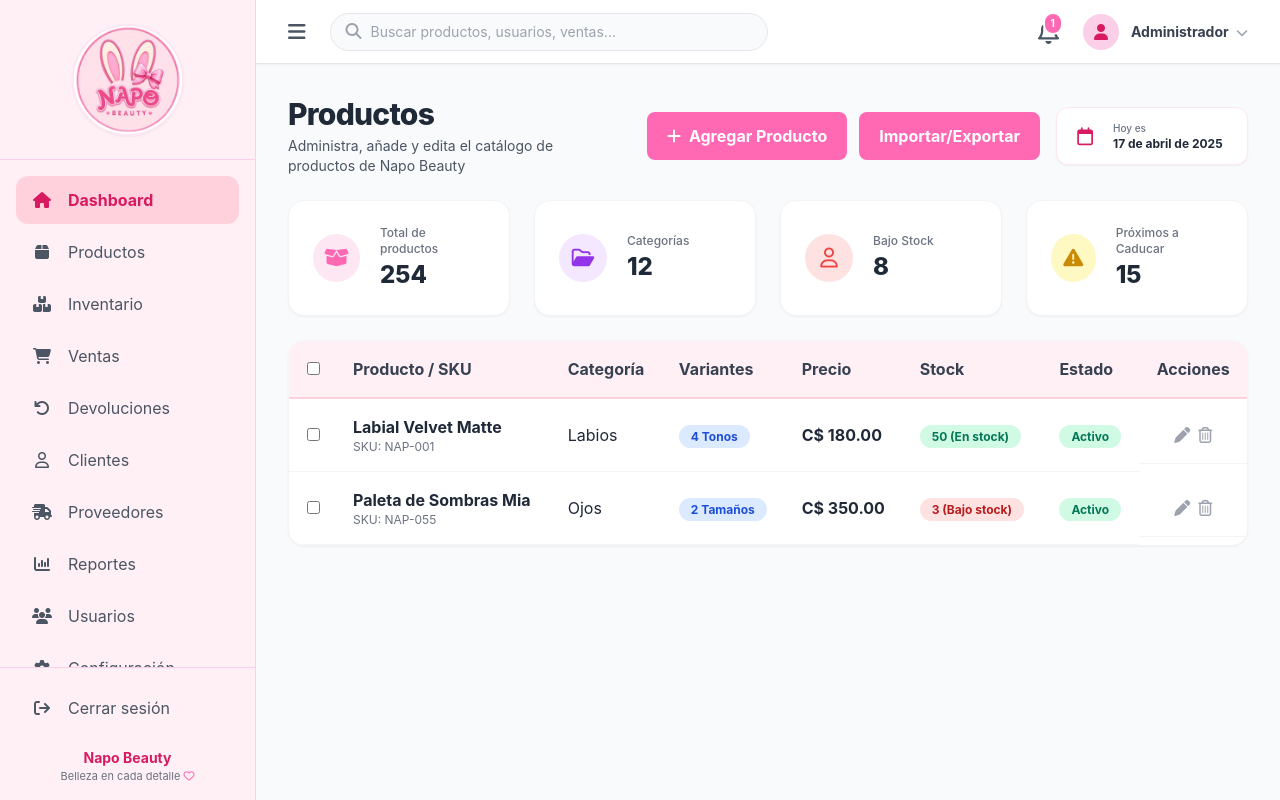
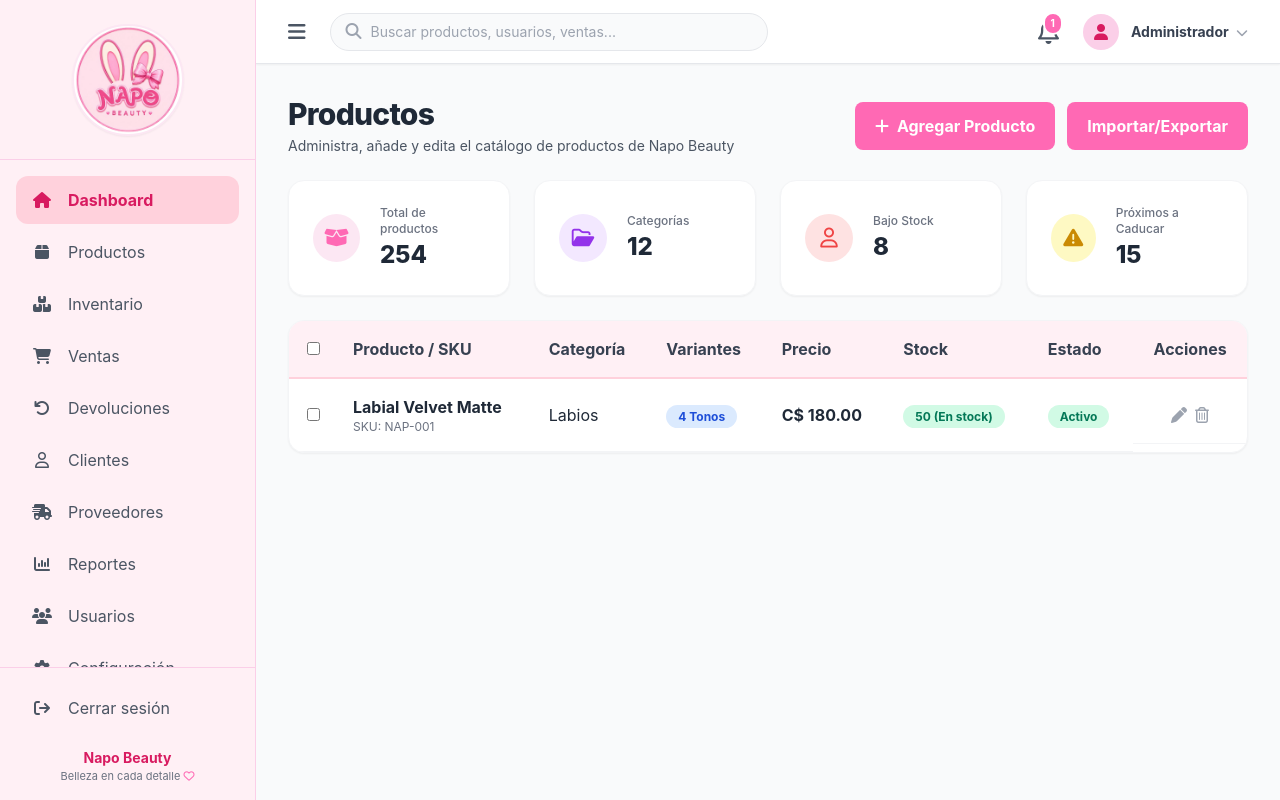
Before and after one commit to Vane8949/NapoBeauty, a Django app: page /productos/ in a window 1280 px wide. Run offline with Django 5.2, Linux system fonts and the light colour scheme; some libraries are stand-ins or nearby versions.

Commit message:
Update index.html

```diff
--- a/templates/productos/index.html
+++ b/templates/productos/index.html
@@ -1,8 +1,12 @@
 {% extends 'base.html' %}
 {% load static %}
 
+{% block extra_css %}
+<!-- CSS exclusivo de Productos -->
+<link rel="stylesheet" href="{% static 'css/productos.css' %}">
+{% endblock %}
+
 {% block content %}
-<!-- Encabezado y Fecha -->
 <div class="flex flex-col xl:flex-row justify-between items-start xl:items-center gap-6 mb-6">
     <div class="flex-1">
         <h1 class="text-3xl font-extrabold text-gray-800 tracking-tight mb-1">Productos</h1>
@@ -10,29 +14,13 @@
     </div>
 
     <div class="flex flex-col sm:flex-row items-center gap-4">
-        <!-- Uso de la clase CSS limpia: btn-primario -->
         <div class="flex gap-3">
-            <button class="btn-primario">
-                <i class="fa-solid fa-plus"></i> Agregar Producto
-            </button>
-            <button class="btn-primario">
-                Importar/Exportar
-            </button>
-        </div>
-
-        <div class="flex gap-4">
-            <div class="bg-white rounded-xl p-3 shadow-sm border border-pink-100 flex items-center gap-3 w-48">
-                <div class="w-8 h-8 text-napo-text rounded-lg flex items-center justify-center text-lg"><i class="fa-regular fa-calendar"></i></div>
-                <div>
-                    <p class="text-[10px] text-gray-500 font-medium">Hoy es</p>
-                    <p class="text-xs font-bold text-gray-800">17 de abril de 2025</p>
-                </div>
-            </div>
+            <button class="btn-primario"><i class="fa-solid fa-plus"></i> Agregar Producto</button>
+            <button class="btn-primario">Importar/Exportar</button>
         </div>
     </div>
 </div>
 
-<!-- Tarjetas de Indicadores (KPIs) usando clase: tarjeta-kpi -->
 <div class="grid grid-cols-1 md:grid-cols-2 lg:grid-cols-4 gap-6 mb-6">
     <div class="tarjeta-kpi">
         <div class="tarjeta-icono bg-pink-100 text-napo-primary"><i class="fa-solid fa-box-open"></i></div>
@@ -64,7 +52,6 @@
     </div>
 </div>
 
-<!-- Tabla usando clases CSS: tabla-napo y badge -->
 <div class="bg-white rounded-2xl shadow-sm border border-gray-100 overflow-hidden">
     <div class="overflow-x-auto">
         <table class="tabla-napo">
@@ -94,19 +81,6 @@
                         <button class="hover:text-red-500"><i class="fa-regular fa-trash-can"></i></button>
                     </td>
                 </tr>
-                <tr>
-                    <td class="text-center"><input type="checkbox" class="rounded accent-pink-500"></td>
-                    <td><p class="font-bold text-gray-800">Paleta de Sombras Mia</p><p class="text-xs text-gray-500">SKU: NAP-055</p></td>
-                    <td>Ojos</td>
-                    <td><span class="badge badge-neutro bg-blue-100 text-blue-700">2 Tamaños</span></td>
-                    <td class="font-bold">C$ 350.00</td>
-                    <td><span class="badge badge-alerta">3 (Bajo stock)</span></td>
-                    <td><span class="badge badge-exito">Activo</span></td>
-                    <td class="text-center text-gray-400 gap-2 flex justify-center mt-2">
-                        <button class="hover:text-napo-primary"><i class="fa-solid fa-pen"></i></button>
-                        <button class="hover:text-red-500"><i class="fa-regular fa-trash-can"></i></button>
-                    </td>
-                </tr>
             </tbody>
         </table>
     </div>
```
